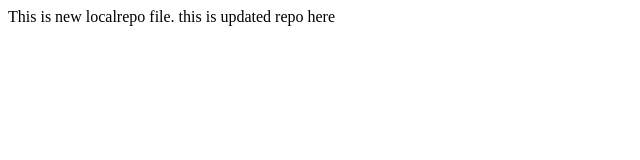
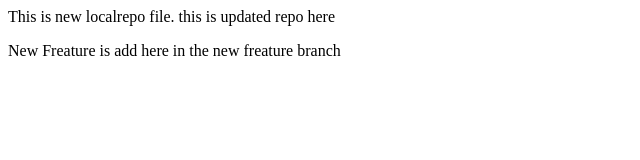
Before and after one commit to murtaza144/Localrepo, a plain HTML site: page index.html in a window 1280 px wide. Shown: the whole page, without its empty margins (0-640 px from the left). Drawn offline with Linux system fonts and the light colour scheme.

Commit message:
new freature

```diff
--- a/index.html
+++ b/index.html
@@ -1,3 +1,4 @@
 <p> This is new localrepo file.
     this is updated repo here
 </p>
+<p> New Freature is add here in the new freature branch</p>
```
